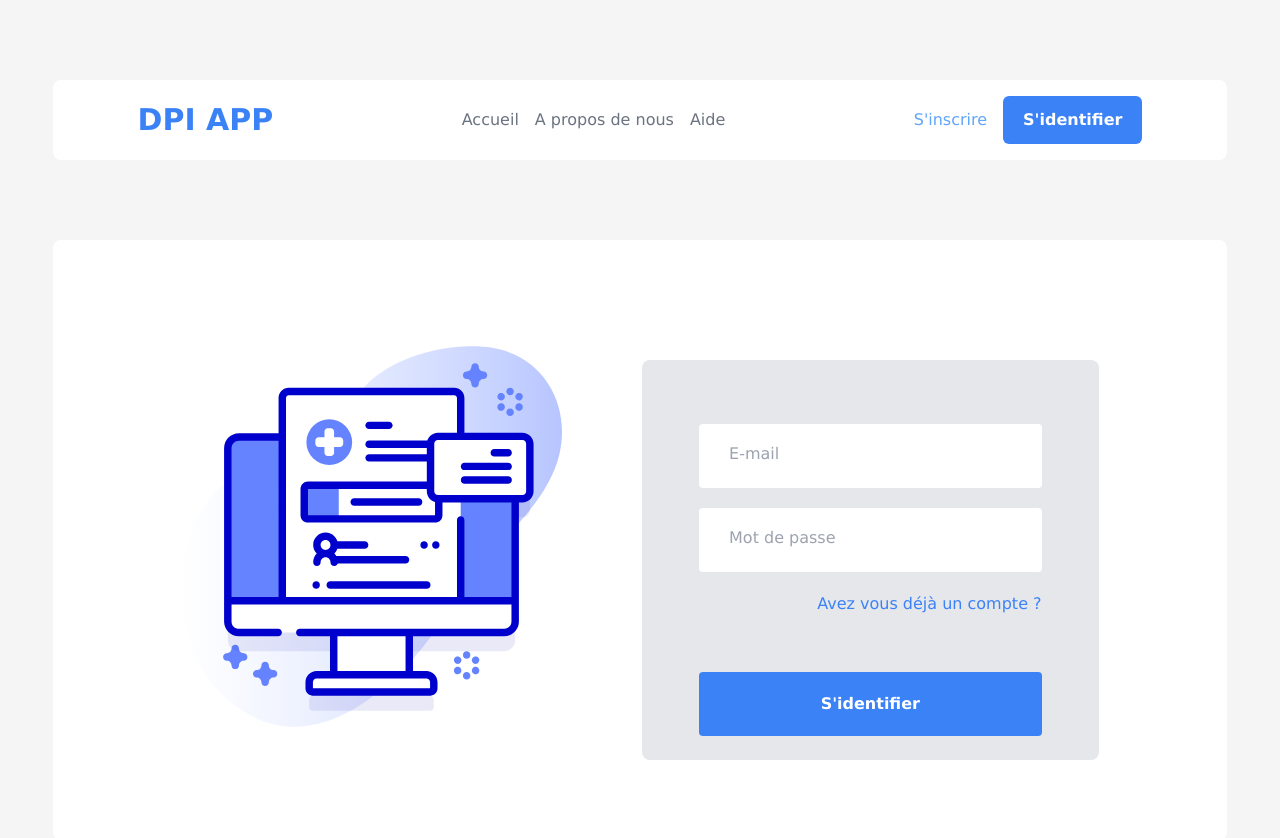
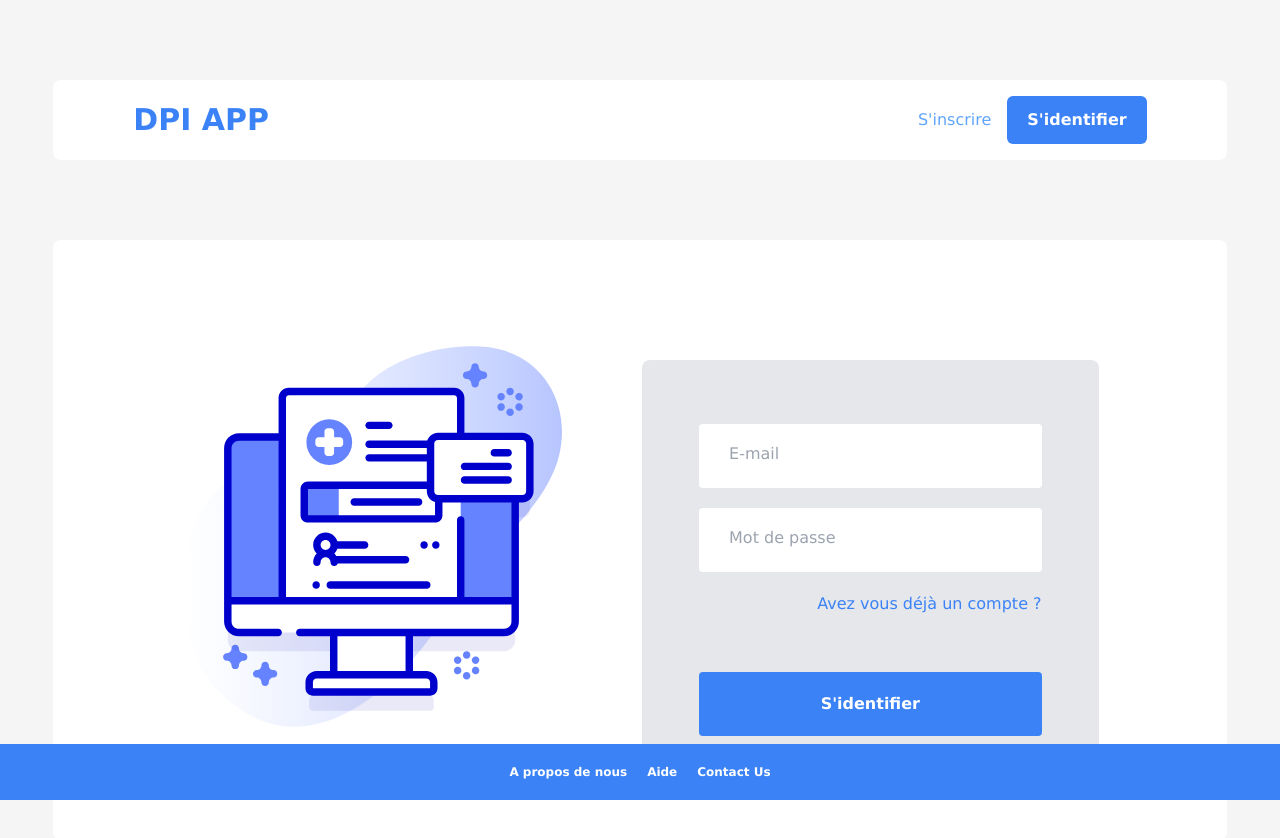
Before and after one commit to ikramkharbouch/DPI_APP, a Next.js app in the folder client/: page /login in a window 1280 px wide. Shown: the top 838 px of the page. Built offline with nearby package versions, Linux system fonts and the light colour scheme.

Commit message:
Add footer component

```diff
--- /dev/null
+++ b/client/components/Footer.js
@@ -0,0 +1,14 @@
+const Footer = () => {
+    return (<>
+        <footer className="text-xs bg-blue-500 flex p-5 fixed bottom-0 w-full">
+            <ul className="flex text-white font-bold mx-auto gap-5">
+                <li>A propos de nous</li>
+                <li>Aide</li>
+                <li>Contact Us</li>
+            </ul>
+        </footer>
+
+    </>);
+}
+
+export default Footer;
--- a/client/components/Menu.js
+++ b/client/components/Menu.js
@@ -5,18 +5,18 @@ import Link from 'next/link'
 const Menu = ({ showMenu }) => {
 
     return (<>
-        <div className="w-5/6 lg:w-11/12 bg-white h-20 mx-auto mt-20 rounded-lg flex justify-around items-center text-center">
-            <h1 className="text-3xl text-blue-500 flex-start font-bold">DPI APP</h1>
-            <ul className="items-center justify-around text-gray-500 font-medium px-5 hidden lg:flex">
+        <div className="w-5/6 lg:w-11/12 bg-white h-20 mx-auto mt-20 rounded-lg flex justify-between items-center text-center">
+            <h1 className="text-xl lg:text-3xl text-blue-500 flex-start font-bold ml-10 md:ml-20 lg:ml-20">DPI APP</h1>
+            {/* <ul className="items-center justify-around text-gray-500 font-medium px-5 hidden lg:flex">
                 <Link href="/home"><a className="mr-4">Accueil</a></Link>
                 <Link href="/about"><a className="mr-4">A propos de nous</a></Link>
                 <Link href="/help"><a className="">Aide</a></Link>
-            </ul>
-            <div className="hidden lg:flex flex-end items-center">
+            </ul> */}
+            <div className="hidden lg:flex flex-end items-center mr-20">
                 <Link href="/register"><a><button className="mr-4 text-blue-400 font-medium">S'inscrire</button></a></Link>
                 <Link href="/login"><a><button className="bg-blue-500 px-5 py-3 rounded-md text-white font-bold">S'identifier</button></a></Link>
             </div>
-            <FontAwesomeIcon icon={faBars} color="gray" onClick={showMenu} size="lg" className='block lg:hidden' />
+            <FontAwesomeIcon icon={faBars} color="gray" onClick={showMenu} size="lg" className='block lg:hidden mr-10 md:mr-20 lg:mr-20' />
         </div>
     </>);
 }
--- /dev/null
+++ b/client/components/loggedinMenu.js
@@ -0,0 +1,23 @@
+import { FontAwesomeIcon } from '@fortawesome/react-fontawesome'
+import { faBars } from '@fortawesome/free-solid-svg-icons'
+import Link from 'next/link'
+
+const Menu = ({ showMenu }) => {
+
+    return (<>
+        <div className="w-5/6 lg:w-11/12 bg-white h-20 mx-auto mt-20 rounded-lg flex justify-between items-center text-center">
+            <h1 className="text-3xl text-blue-500 flex-start font-bold">DPI APP</h1>
+            <ul className="items-center justify-around text-gray-500 font-medium px-5 hidden lg:flex">
+                <Link href="/home"><a className="mr-4">Accueil</a></Link>
+                <Link href="/about"><a className="mr-4">A propos de nous</a></Link>
+                <Link href="/help"><a className="">Aide</a></Link>
+            </ul>
+            <div className="hidden lg:flex flex-end items-center">
+                <Link href="/logout"><a><button className="mr-4 text-blue-400 font-medium"></button></a></Link>
+            </div>
+            <FontAwesomeIcon icon={faBars} color="gray" onClick={showMenu} size="lg" className='block lg:hidden' />
+        </div>
+    </>);
+}
+
+export default Menu;
--- a/client/pages/forgetPassword.js
+++ b/client/pages/forgetPassword.js
@@ -1,7 +1,5 @@
 const forgetPassword = () => {
-    return (<>
-
-    </>);
+    return (<></>);
 }
 
 export default forgetPassword;
--- /dev/null
+++ b/client/pages/home.js
@@ -0,0 +1,8 @@
+
+
+const Home = () => {
+    return (<>
+    </>);
+}
+
+export default Home;
--- a/client/pages/login.js
+++ b/client/pages/login.js
@@ -2,6 +2,7 @@ import { useState } from 'react'
 import Menu from '../components/Menu'
 import Image from 'next/image'
 import medicalRecord from '../public/dossier-medical.svg'
+import Footer from '../components/Footer'
 
 const Login = () => {
 
@@ -36,13 +37,14 @@ const Login = () => {
                         <input type="text" className="py-2 mt-5 lg:py-5 rounded border lg:border-0" placeholder="E-mail" />
                         <input type="password" className="py-2 mt-5 lg:py-5 rounded border lg:border-0" placeholder="Mot de passe" />
 
-                        <button className="mt-5 font-medium text-blue-500 justify-self-end">Avez vous déjà un compte ?</button>
+                        <button className="text-xs lg:text-base mt-5 font-medium text-blue-500 justify-self-end">Avez vous déjà un compte ?</button>
 
                         <input className="min-w-full lg:px-28 py-2 lg:py-5 rounded bg-blue-500 mt-14 font-bold text-white" type="submit" value="S'identifier" />
                     </form>
                 </div>
             </div>
         </div>
+        <Footer />
 
     </>);
 }
--- /dev/null
+++ b/client/pages/logout.js
@@ -0,0 +1,5 @@
+const logout = () => {
+    return (<></>);
+}
+
+export default logout;
--- a/client/pages/register.js
+++ b/client/pages/register.js
@@ -38,7 +38,7 @@ const Register = () => {
                         <input type="password" className="py-2 mt-5 lg:py-5 rounded border lg:border-0" placeholder="Mot de passe" />
                         <input type="password" className="py-2 mt-5 lg:py-5 rounded border lg:border-0" placeholder="Confirmez votre mot de passe" />
 
-                        <button className="mt-5 font-medium text-blue-500 justify-self-end">Avez vous déjà un compte ?</button>
+                        <button className="text-xs lg:text-base mt-5 font-medium text-blue-500 justify-self-end">Avez vous déjà un compte ?</button>
 
                         <input className="min-w-full lg:px-28 py-2 lg:py-5 rounded bg-blue-500 mt-14 font-bold text-white" type="submit" value="S'inscrire" />
                     </form>
--- a/client/styles/globals.css
+++ b/client/styles/globals.css
@@ -24,3 +24,10 @@ input::placeholder {
 .gap {
   gap: 5rem;
 }
+
+@media only screen and (max-width: 600px) {
+  input::placeholder {
+    font-size: 12px;
+    margin-top: 5px;
+  }
+}
```
